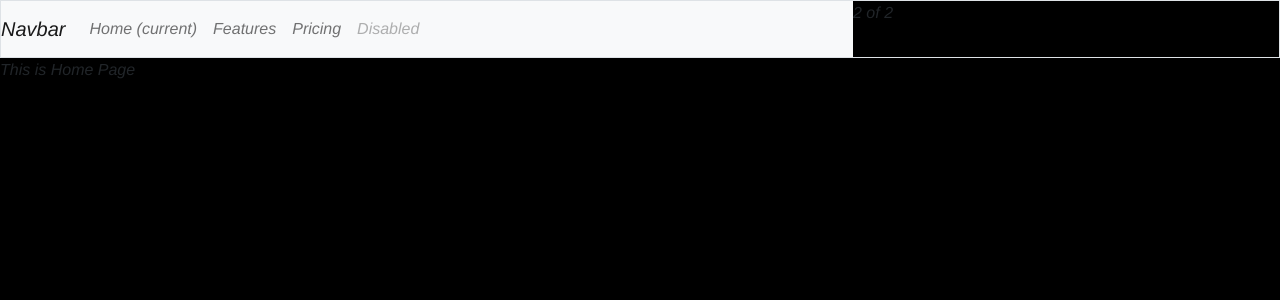
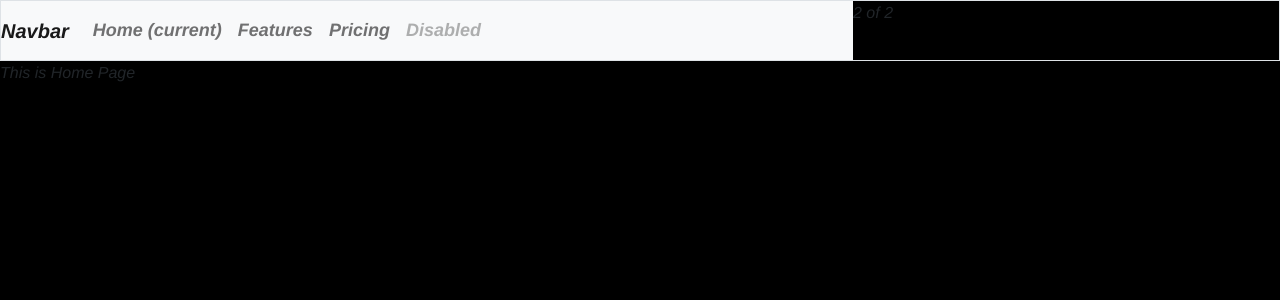
Before and after one commit to Ansh757/media-manager, a Flask app: page / in a window 1280 px wide. Shown: the top 300 px of the page. Run offline with Flask 2, Linux system fonts and the light colour scheme; some libraries are stand-ins or nearby versions.

Commit message:
Working on the Website

```diff
--- a/media/static/design.css
+++ b/media/static/design.css
@@ -10,13 +10,16 @@ body {
     color: rgb(0, 0, 0);
     text-decoration: double;
     background-color: rgb(55, 207, 88);
-    padding: 0rem;
     text-align: center;
 }
 
 .col-lg-4 {
     color: blue;
-    padding: 0rem;
     background-color: aquamarine;
     text-align: center;
 }
+
+.navbar {
+    font-weight: bold;
+    font-size: large;
+}
```
Also changed, not shown: media/templates/albums.html (added), media/templates/artists.html (added).
